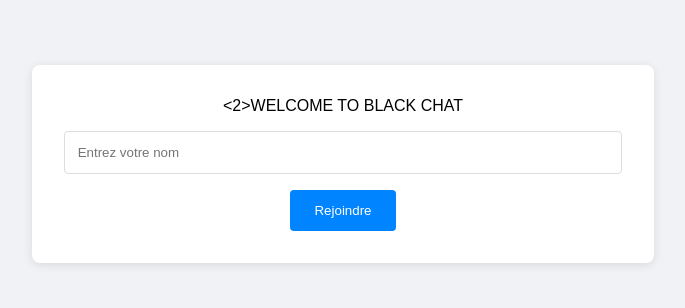
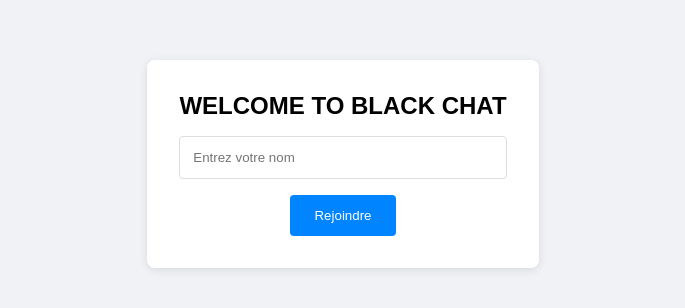
Before and after one commit to spotymtf/BLACK-CHAT, a website: page public/index.html in a window 1280 px wide. Shown: the part 236-544 px from the top of the page, without its empty margins (297-982 px from the left). Drawn offline with nearby package versions, Linux system fonts and the light colour scheme; no server answers.

Commit message:
Update index.html

```diff
--- a/public/index.html
+++ b/public/index.html
@@ -10,7 +10,7 @@
 <body>
     <div id="login-screen">
         <div class="login-container">
-            <2>WELCOME TO BLACK CHAT</h2>
+            <h2>WELCOME TO BLACK CHAT</h2>
             <input type="text" id="username" placeholder="Entrez votre nom">
             <button onclick="joinChat()">Rejoindre</button>
         </div>
```
